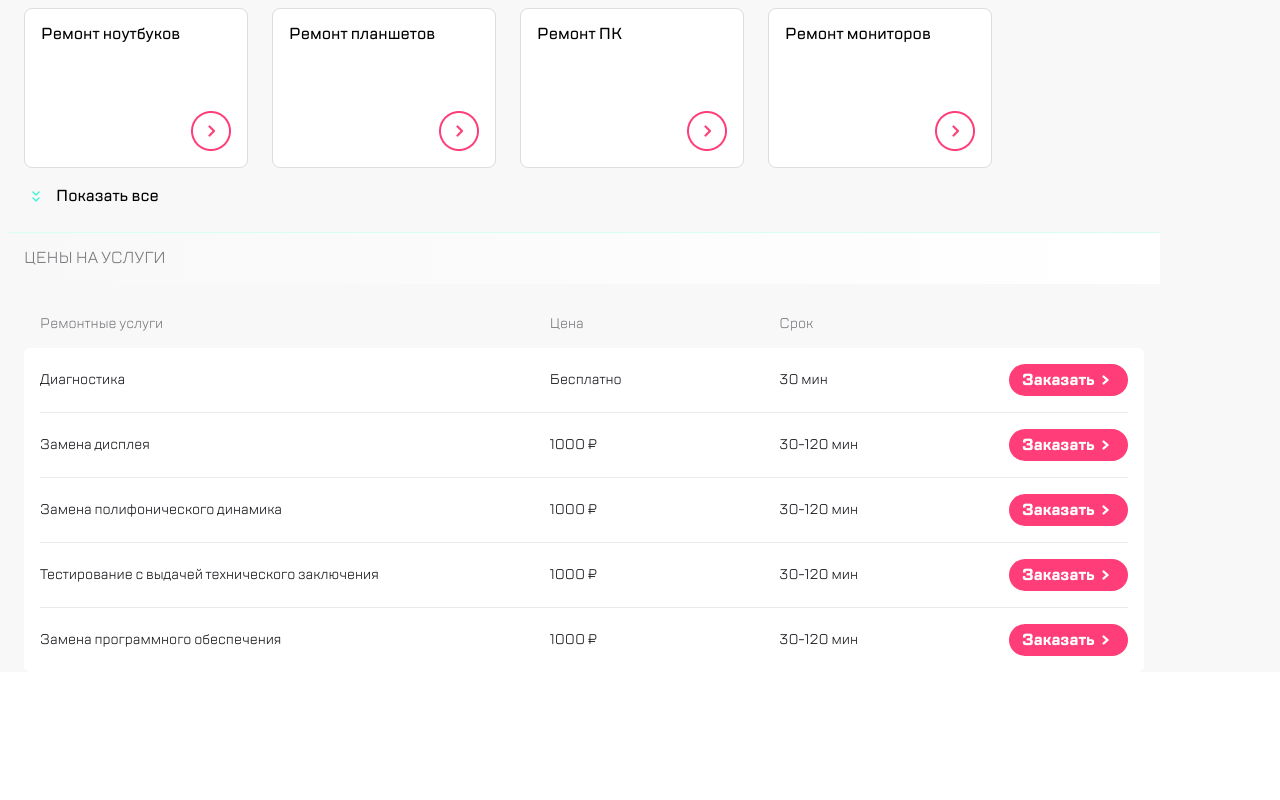
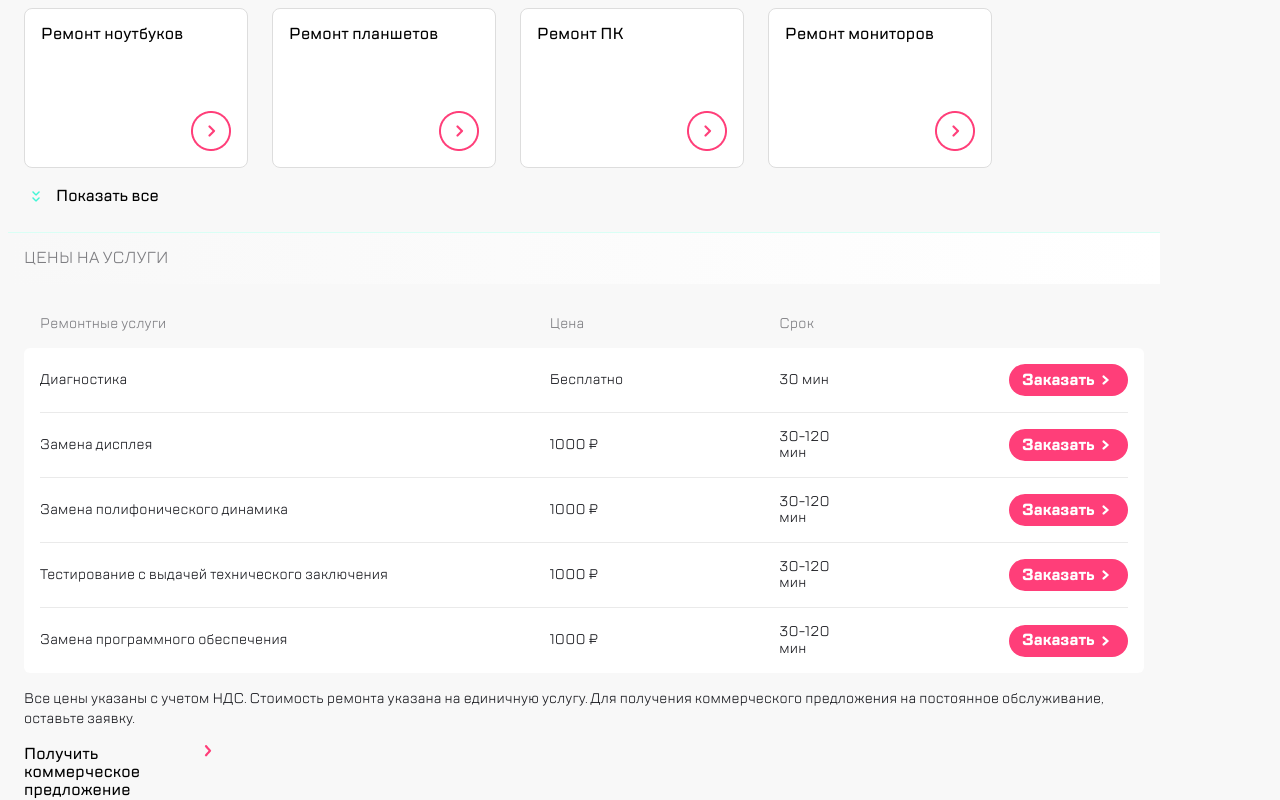
Before and after one commit to gromandre/kata-6Module, a website built with webpack: page src/index.html in a window 1280 px wide. Shown: the part 1382-2182 px from the top of the page. Before the commit the page ends 2054 px from the top, so only its background shows below. Built offline with nearby package versions, Linux system fonts and the light colour scheme.

Commit message:
Добавил дисклеймер

```diff
--- a/src/index.html
+++ b/src/index.html
@@ -438,6 +438,17 @@
             data-target="prices"
             >Показать все</button
           >
+
+          <div class="disclamer">
+            <div class="disclamer__text"
+              >Все цены указаны с учетом НДС. Стоимость ремонта указана на
+              единичную услугу. Для получения коммерческого предложения на
+              постоянное обслуживание, оставьте заявку.</div
+            >
+            <div class="disclamer__button"
+              >Получить коммерческое предложение</div
+            >
+          </div>
         </section>
       </div>
     </main>
--- /dev/null
+++ b/src/scss/_disclamer.scss
@@ -0,0 +1,32 @@
+.disclamer {
+  margin-top: 16px;
+  display: flex;
+  flex-direction: column;
+
+  &__text {
+    font-size: 14px;
+    color: #1b1c21;
+    font-weight: 400;
+    line-height: 20px;
+  }
+
+  &__button {
+    margin-top: 16px;
+    font-size: 16px;
+    font-weight: 500;
+    cursor: pointer;
+    position: relative;
+    display: flex;
+    width: 192px;
+
+    &::before {
+      content: '';
+      position: absolute;
+      height: 0;
+      right: 0;
+      width: 12px;
+      height: 12px;
+      background: url(../img/Line.png) no-repeat;
+    }
+  }
+}
--- a/src/scss/_main.scss
+++ b/src/scss/_main.scss
@@ -2,6 +2,7 @@
   padding-top: 24px;
   background-color: #f8f8f8;
   overflow-x: hidden;
+  letter-spacing: 0.2px;
 
   &__title {
     font-weight: bold;
--- a/src/scss/style.scss
+++ b/src/scss/style.scss
@@ -47,3 +47,4 @@ a {
 @import './brands';
 @import './technologies';
 @import './prices';
+@import './disclamer';
```
Also changed, not shown: src/img/Line.png (added).
